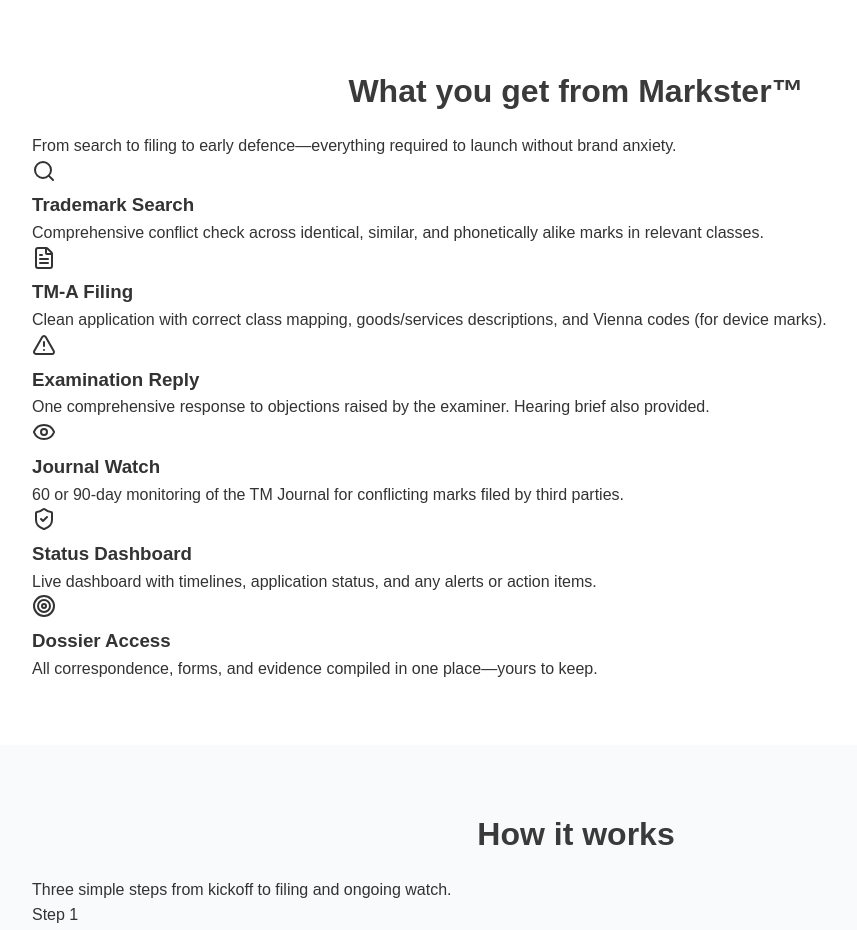
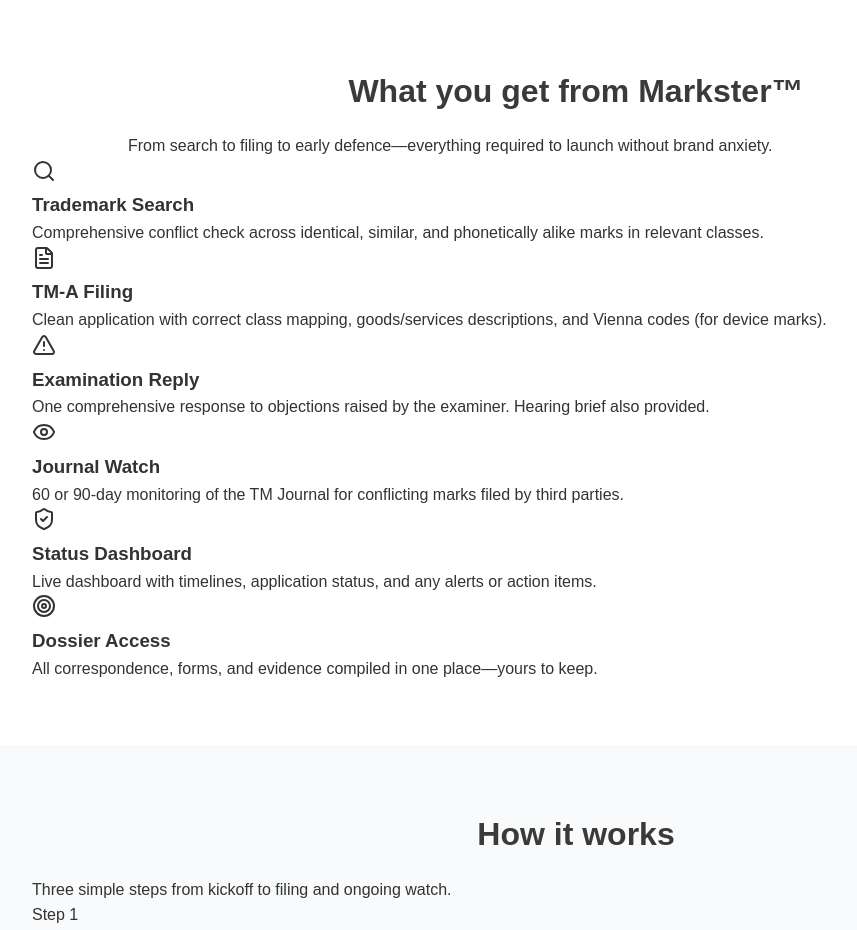
Before and after one commit to unforgettablekartik/compliers, a Next.js app: page /markster in a window 1280 px wide. Shown: the part 900-1830 px from the top of the page, without its empty margins (64-921 px from the left). Built offline with nearby package versions, Linux system fonts and the light colour scheme.

Commit message:
Optimize spacing and alignment for "What you get from Markster™" section
Co-authored-by: unforgettablekartik <227126167+unforgettablekartik@users.noreply.github.com>

```diff
--- a/app/markster/page.tsx
+++ b/app/markster/page.tsx
@@ -166,11 +166,11 @@ export default function MarksterLanding() {
       {/* Features - What you get from Markster™ - Updated */}
       <Section>
         <Container>
-          <div className="mb-10 text-center">
-            <h2 className="text-2xl font-bold md:text-3xl">What you get from Markster™</h2>
-            <p className="mt-2 text-gray-600 text-center">From search to filing to early defence—everything required to launch without brand anxiety.</p>
+          <div className="mb-12 text-center">
+            <h2 className="text-2xl font-bold md:text-3xl mb-4">What you get from Markster™</h2>
+            <p className="mt-4 text-gray-600 text-center max-w-3xl mx-auto">From search to filing to early defence—everything required to launch without brand anxiety.</p>
           </div>
-          <div className="grid gap-6 md:grid-cols-3">
+          <div className="grid gap-6 md:grid-cols-3 lg:grid-cols-3">
             <Card className="rounded-2xl p-6">
               <div className="flex flex-col items-start">
                 <div className="rounded-2xl bg-gray-100 p-3 mb-4">
```
